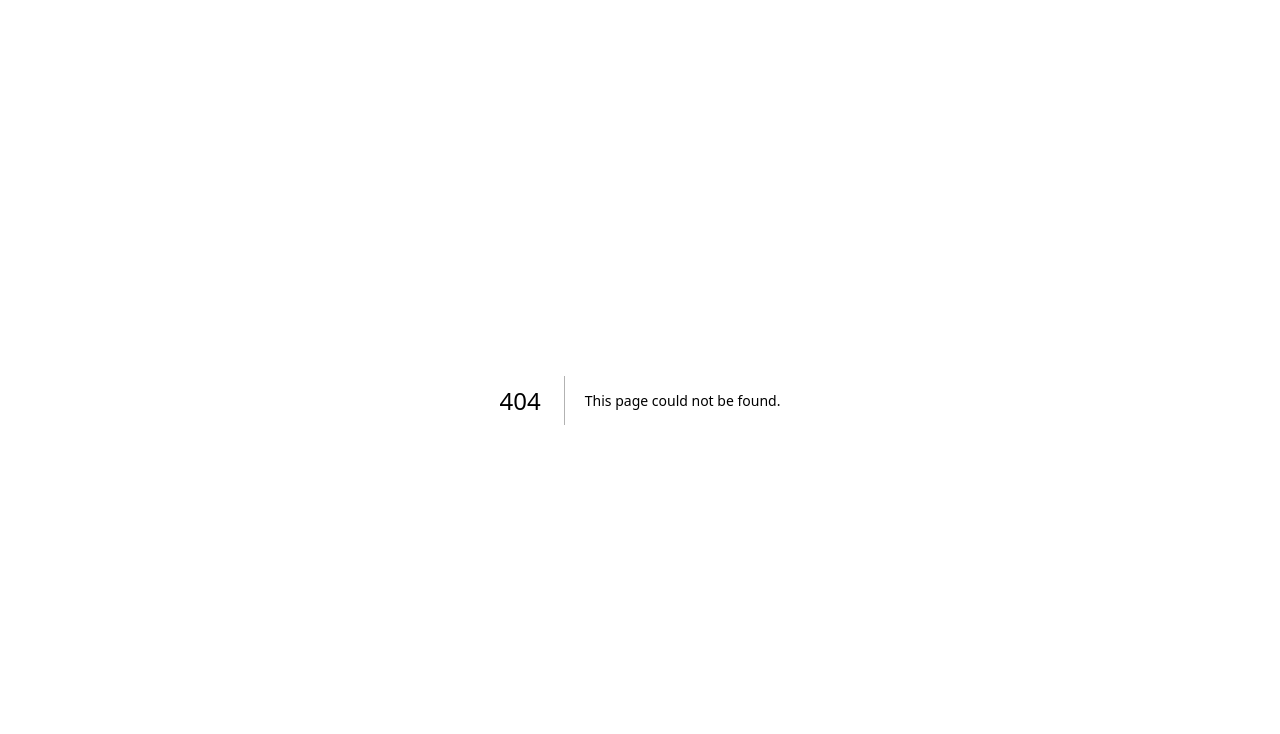
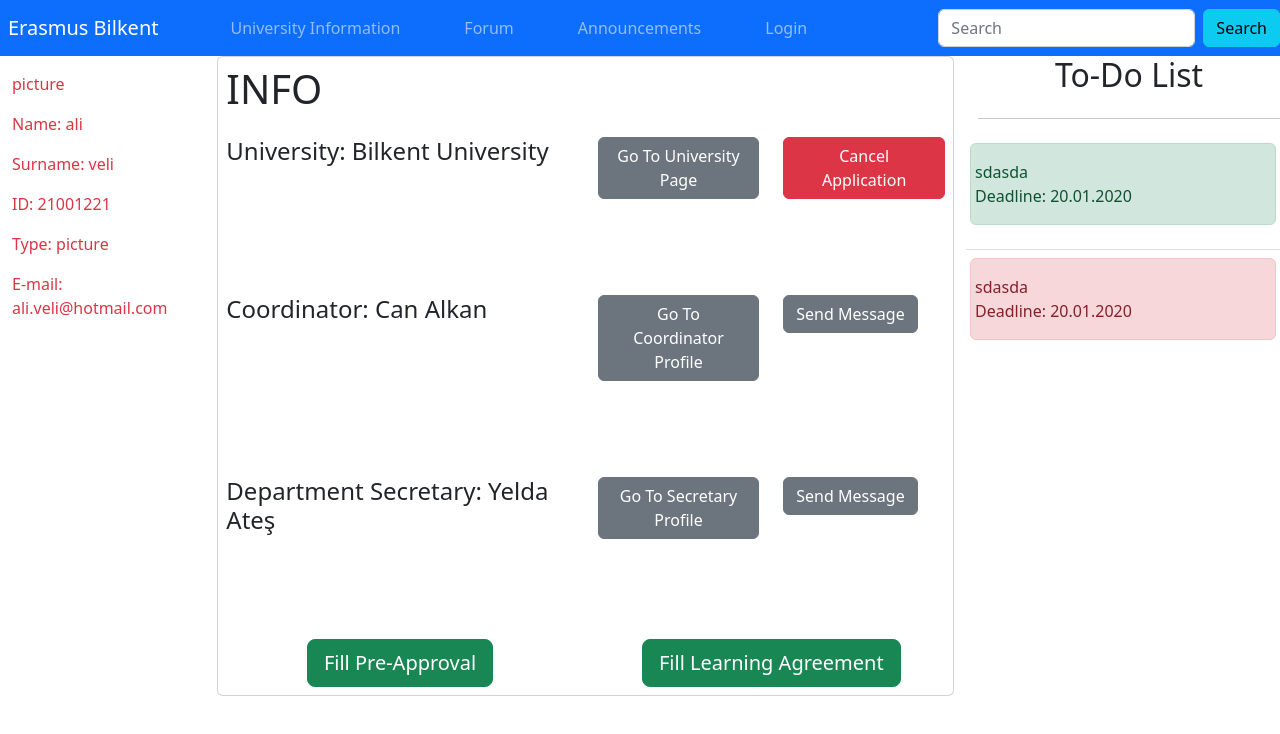
Before and after one commit to hasatsrnkn/Bilkent-CS-Exchange, a Next.js app in the folder csexchange/: page /student/profile/1 in a window 1280 px wide. Before the commit this address had no page. Shown: the top 734 px of the page. Built offline with nearby package versions, Linux system fonts and the light colour scheme.

Commit message:
student Profile added

```diff
--- a/csexchange/components/ForumPage/Forum.js
+++ b/csexchange/components/ForumPage/Forum.js
@@ -1,11 +1,8 @@
-import { Alert, Card, Col, ListGroup, Row } from "react-bootstrap";
+import { Alert, Card, Col, ListGroup, Row} from "react-bootstrap";
 import { useState, useEffect } from "react";
 import Replies from "./Replies";
 
 const Forum = (props) => {
-
-
-
   const [solvedClass, setSolvedClass] = useState();
   useEffect(() => {
     if (props.solved) {
--- /dev/null
+++ b/csexchange/components/Profile/PersonalInfo.js
@@ -0,0 +1,18 @@
+import { Card, Col, Row } from "react-bootstrap";
+
+const PersonalInfo = (props) => {
+  return (
+      <Row className="ps-4">
+        <Col className="text-danger">
+          <Row className="mt-3">{props.picture}</Row>
+          <Row className="mt-3">Name: {props.name}</Row>
+          <Row className="mt-3">Surname: {props.surname}</Row>
+          <Row className="mt-3">ID: {props.id}</Row>
+          <Row className="mt-3">Type: {props.type}</Row>
+          <Row className="mt-3">E-mail: {props.email}</Row>
+        </Col>
+      </Row>
+  );
+};
+
+export default PersonalInfo;
--- /dev/null
+++ b/csexchange/components/Profile/Student/StudentInfo.js
@@ -0,0 +1,56 @@
+import { Button, Col, Row, Card } from "react-bootstrap";
+
+const StudentInfo = (props) => {
+  return (
+    <Card className="p-2">
+      <Col>
+        <Row>
+          <h1>INFO</h1>
+        </Row>
+        <Row className="mt-3 pb-5">
+          <Col className="col-6">
+            <h4>University: {props.universityName} </h4>
+          </Col>
+          <Col className="col-3">
+            <Button variant="secondary">Go To University Page</Button>
+          </Col>
+          <Col className="col-3">
+            <Button variant="danger">Cancel Application</Button>
+          </Col>
+        </Row>
+        <Row className="mt-5 pb-5">
+          <Col className="col-6">
+            <h4>Coordinator: {props.coordinator}</h4>
+          </Col>
+          <Col className="col-3">
+            <Button variant="secondary">Go To Coordinator Profile</Button>
+          </Col>
+          <Col className="col-3">
+            <Button variant="secondary">Send Message</Button>
+          </Col>
+        </Row>
+        <Row className="mt-5 pb-5">
+          <Col className="col-6">
+            <h4>Department Secretary: {props.departmentSecretary}</h4>
+          </Col>
+          <Col className="col-3">
+            <Button variant="secondary">Go To Secretary Profile</Button>
+          </Col>
+          <Col className="col-3">
+            <Button variant="secondary">Send Message</Button>
+          </Col>
+        </Row>
+        <Row className="mt-5">
+          <Col className="col-6 d-flex justify-content-center align-items-center">
+            <Button variant="success" size="lg">Fill Pre-Approval</Button>
+          </Col>
+          <Col className="col-6 d-flex justify-content-center align-items-center">
+            <Button variant="success" size="lg">Fill Learning Agreement</Button>
+          </Col>
+        </Row>
+      </Col>
+    </Card>
+  );
+};
+
+export default StudentInfo;
--- /dev/null
+++ b/csexchange/components/Profile/ToDoList/ToDoList.js
@@ -0,0 +1,18 @@
+import { ListGroup } from "react-bootstrap";
+import ToDoListItem from "./ToDoListItem";
+
+const ToDoList = (props) => {
+  return (
+    <ListGroup variant="flush">
+      {props.toDoList.map((item) => (
+        <ToDoListItem
+          name={item.name}
+          done={item.done}
+          deadline={item.deadline}
+        ></ToDoListItem>
+      ))}
+    </ListGroup>
+  );
+};
+
+export default ToDoList;
--- /dev/null
+++ b/csexchange/components/Profile/ToDoList/ToDoListItem.js
@@ -0,0 +1,47 @@
+import {
+  ListGroup,
+  Row,
+  Col,
+  Alert,
+  OverlayTrigger,
+  Tooltip,
+} from "react-bootstrap";
+import { useState, useEffect } from "react";
+
+const ToDoListItem = (props) => {
+  const [doneClass, setDoneClass] = useState();
+  const renderTooltip = (page) => (
+    <Tooltip id="button-tooltip" {...page}>
+      {!props.done && <>Not Done!</>}
+      {props.done && <>Done!</>}
+    </Tooltip>
+  );
+
+  useEffect(() => {
+    if (props.done) {
+      setDoneClass("success");
+    } else if (!props.done) {
+      setDoneClass("danger");
+    }
+  }, [props.done]);
+
+  return (
+    <ListGroup.Item>
+      <OverlayTrigger
+        placement="left"
+        delay={{ show: 250, hide: 100 }}
+        overlay={renderTooltip}
+      >
+        <Row>
+          <Alert variant={doneClass}>
+            <Row>{props.name}</Row>
+            <Row>Deadline: {props.deadline}</Row>
+
+            </Alert>
+        </Row>
+      </OverlayTrigger>
+    </ListGroup.Item>
+  );
+};
+
+export default ToDoListItem;
--- a/csexchange/components/UI/NavbarMenu.js
+++ b/csexchange/components/UI/NavbarMenu.js
@@ -1,10 +1,16 @@
 import Link from "next/link";
 import { Nav, Form, Button } from "react-bootstrap";
 import Navbar from "react-bootstrap/Navbar";
+import { useSelector, useDispatch } from "react-redux";
+import { authActions } from "../../store/auth";
 
 const NavbarMenu = (props) => {
+  const dispatch = useDispatch();
+  const isAuth = useSelector((state) => state.auth.isAuthenticated);
 
-
+  const logoutHandler = () => {
+    dispatch(authActions.logout());
+  };
 
   return (
     <Navbar bg="primary" variant="dark">
@@ -19,9 +25,18 @@
         <Link href="/announcements" passHref legacyBehavior>
           <Nav.Link className="ms-5">Announcements</Nav.Link>
         </Link>
+        {!isAuth && (
           <Link href="/" passHref legacyBehavior>
             <Nav.Link className="ms-5">Login</Nav.Link>
           </Link>
+        )}
+        {isAuth && (
+          <Link href="/" passHref legacyBehavior>
+            <Nav.Link className="ms-5" onClick={logoutHandler}>
+              Log out
+            </Nav.Link>
+          </Link>
+        )}
       </Nav>
       <Form className="d-flex">
         <Form.Control
--- a/csexchange/package.json
+++ b/csexchange/package.json
@@ -14,11 +14,13 @@
     "@googlemaps/react-wrapper": "^1.1.35",
     "@mui/material": "^5.10.16",
     "@react-google-maps/api": "^2.17.0",
+    "@reduxjs/toolkit": "^1.9.1",
     "bootstrap": "^5.2.3",
     "google-map-react": "^2.2.0",
     "next": "13.0.6",
     "react": "18.2.0",
     "react-bootstrap": "^2.6.0",
-    "react-dom": "18.2.0"
+    "react-dom": "18.2.0",
+    "react-redux": "^8.0.5"
   }
 }
--- a/csexchange/pages/_app.js
+++ b/csexchange/pages/_app.js
@@ -1,12 +1,14 @@
-import 'bootstrap/dist/css/bootstrap.css';
-import SSRProvider from 'react-bootstrap/SSRProvider';
+import "bootstrap/dist/css/bootstrap.css";
+import SSRProvider from "react-bootstrap/SSRProvider";
+import { Provider } from "react-redux";
+import store from "../store/index";
 function MyApp({ Component, pageProps }) {
-
   return (
-  <SSRProvider>
-<Component {...pageProps} />
-  </SSRProvider>
-
+    <Provider store={store}>
+      <SSRProvider>
+        <Component {...pageProps} />
+      </SSRProvider>
+    </Provider>
   );
 }
 
--- /dev/null
+++ b/csexchange/pages/student/profile/[studentId].js
@@ -0,0 +1,68 @@
+import PersonalInfo from "../../../components/Profile/PersonalInfo";
+import NavbarMenu from "../../../components/UI/NavbarMenu";
+import { Col, Row } from "react-bootstrap";
+import StudentInfo from "../../../components/Profile/Student/StudentInfo";
+import ToDoList from "../../../components/Profile/ToDoList/ToDoList";
+
+const student = {
+  name: "ali",
+  surname: "veli",
+  id: "21001221",
+  picture: "picture",
+  type: "Student (Applying)",
+  email: "ali.veli@hotmail.com",
+  coordinator: "Can Alkan",
+  universityName: "Bilkent University",
+  departmentSecretary: "Yelda Ateş",
+  toDoList: [
+    {
+      name: "sdasda",
+      done: true,
+      deadline: "20.01.2020",
+    },
+    {
+      name: "sdasda",
+      done: false,
+      deadline: "20.01.2020",
+    },
+  ],
+};
+const studentProfilePage = (props) => {
+  return (
+    <div>
+      <NavbarMenu></NavbarMenu>
+      <Row>
+        <Col className="col-2">
+          <PersonalInfo
+            name={student.name}
+            id={student.id}
+            surname={student.surname}
+            picture={student.picture}
+            type={student.picture}
+            email={student.email}
+          ></PersonalInfo>
+        </Col>
+        <Col className="col-7">
+          <StudentInfo
+            universityName={student.universityName}
+            coordinator={student.coordinator}
+            departmentSecretary={student.departmentSecretary}
+          ></StudentInfo>
+        </Col>
+        <Col className="col-3">
+          <Row>
+            <Col className="d-flex justify-content-center">
+              <h2>To-Do List</h2>
+            </Col>
+          </Row>
+          <hr></hr>
+          <Row>
+            <ToDoList toDoList={student.toDoList}></ToDoList>
+          </Row>
+        </Col>
+      </Row>
+    </div>
+  );
+};
+
+export default studentProfilePage;
--- /dev/null
+++ b/csexchange/store/auth.js
@@ -0,0 +1,22 @@
+import { createSlice } from "@reduxjs/toolkit";
+
+const initialAuthState = {
+  isAuthenticated: false,
+};
+
+const authSlice = createSlice({
+  name: "authentication",
+  initialState: initialAuthState,
+  reducers: {
+    login(state) {
+      state.isAuthenticated = true;
+    },
+    logout(state) {
+      state.isAuthenticated = false;
+    },
+  },
+});
+
+export const authActions = authSlice.actions;
+
+export default authSlice.reducer;
--- /dev/null
+++ b/csexchange/store/index.js
@@ -0,0 +1,11 @@
+import { configureStore } from "@reduxjs/toolkit";
+
+import authReducer from "./auth";
+
+const store = configureStore({
+  reducer: {
+    auth: authReducer,
+  },
+});
+
+export default store;
```
Also changed, not shown: csexchange/components/mainMenuPage/MainPageForm.js (+38 -8 lines), 1 other file (tests, documents, lock files or other folders). Lines whose indentation alone changed are shown as unchanged.
